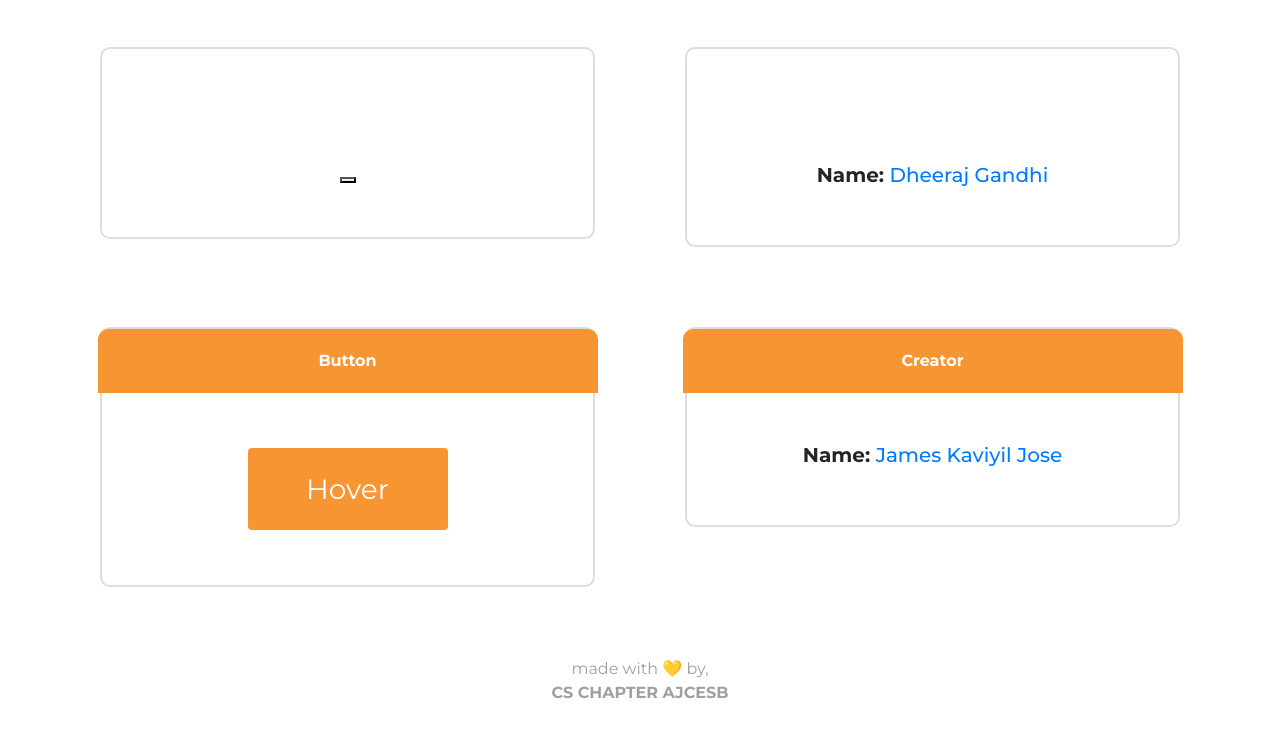
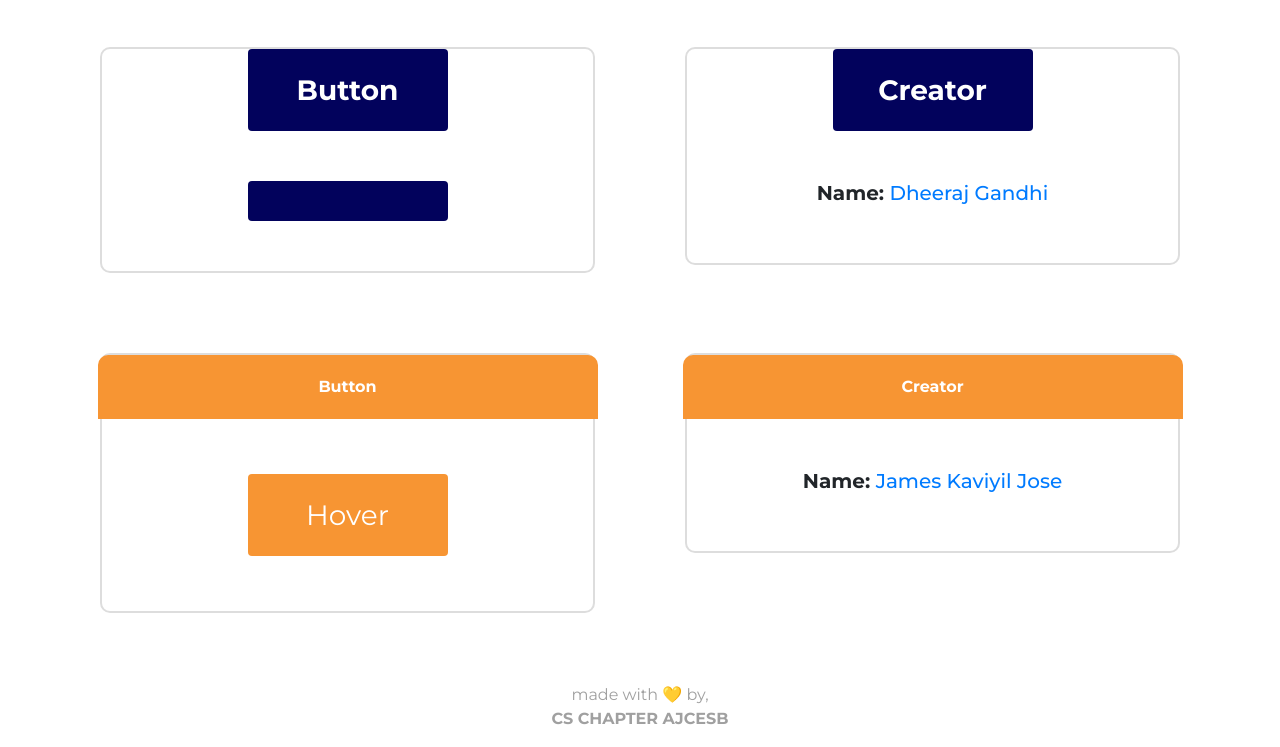
Before and after one commit to rubenshibu/css-components, a plain HTML site: page pages/buttons.html in a window 1280 px wide. Shown: the part 1673-2420 px from the top of the page. Before the commit the page ends 2394 px from the top, so only its background shows below. Drawn offline with nearby package versions, Linux system fonts and the light colour scheme.

Commit message:
added dheeraj class for button

```diff
--- a/css/buttons.css
+++ b/css/buttons.css
@@ -127,3 +127,21 @@
 .jkj {
   background-color: #f79533;
 }
+/* Dheeraj Gandhi */
+.dheeraj {
+  border-radius: 4px;
+  border: none;
+  color: #ffffff;
+  text-align: center;
+  font-size: 28px;
+  padding: 20px;
+  width: 200px;
+  text-shadow: none;
+  background-color: rgb(2, 2, 92);
+  transition: 0.5s;
+}
+.dheeraj:hover {
+  box-shadow: rgb(8, 1, 77) 0 0 20px 2px;
+  font-size: 30px;
+  text-shadow: 0px 0px 10px white;
+}
```
